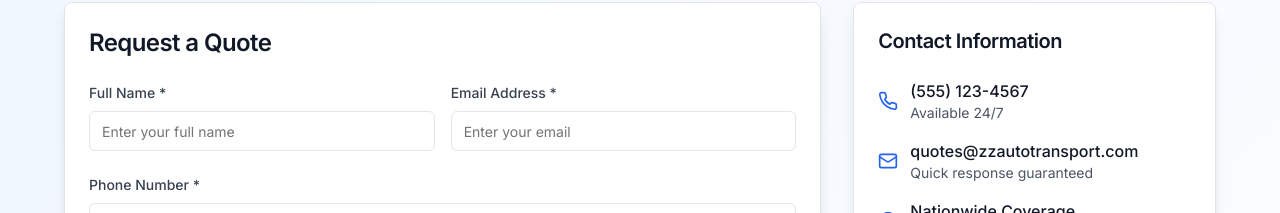
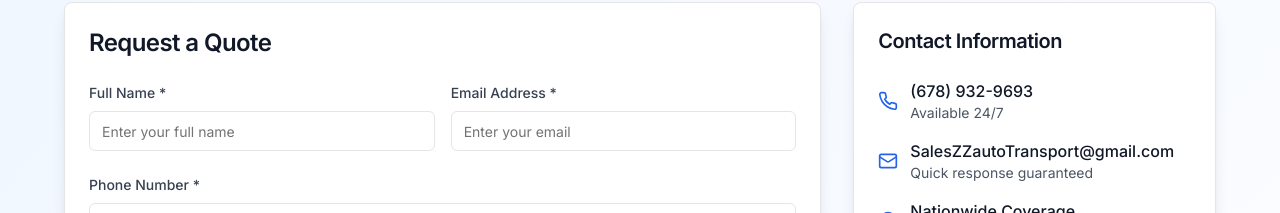
Before and after one commit to syedusman14736/zzauto, a Next.js app: page /contact in a window 1280 px wide. Shown: the part 286-499 px from the top of the page. Built offline with nearby package versions, Linux system fonts and the light colour scheme.

Commit message:
Update page.tsx

```diff
--- a/app/contact/page.tsx
+++ b/app/contact/page.tsx
@@ -187,14 +187,14 @@ export default function ContactPage() {
                 <div className="flex items-center space-x-3">
                   <Phone className="h-5 w-5 text-blue-600" />
                   <div>
-                    <p className="font-medium text-gray-900">(555) 123-4567</p>
+                    <p className="font-medium text-gray-900">(678) 932-9693</p>
                     <p className="text-sm text-gray-600">Available 24/7</p>
                   </div>
                 </div>
                 <div className="flex items-center space-x-3">
                   <Mail className="h-5 w-5 text-blue-600" />
                   <div>
-                    <p className="font-medium text-gray-900">quotes@zzautotransport.com</p>
+                    <p className="font-medium text-gray-900">SalesZZautoTransport@gmail.com</p>
                     <p className="text-sm text-gray-600">Quick response guaranteed</p>
                   </div>
                 </div>
```
